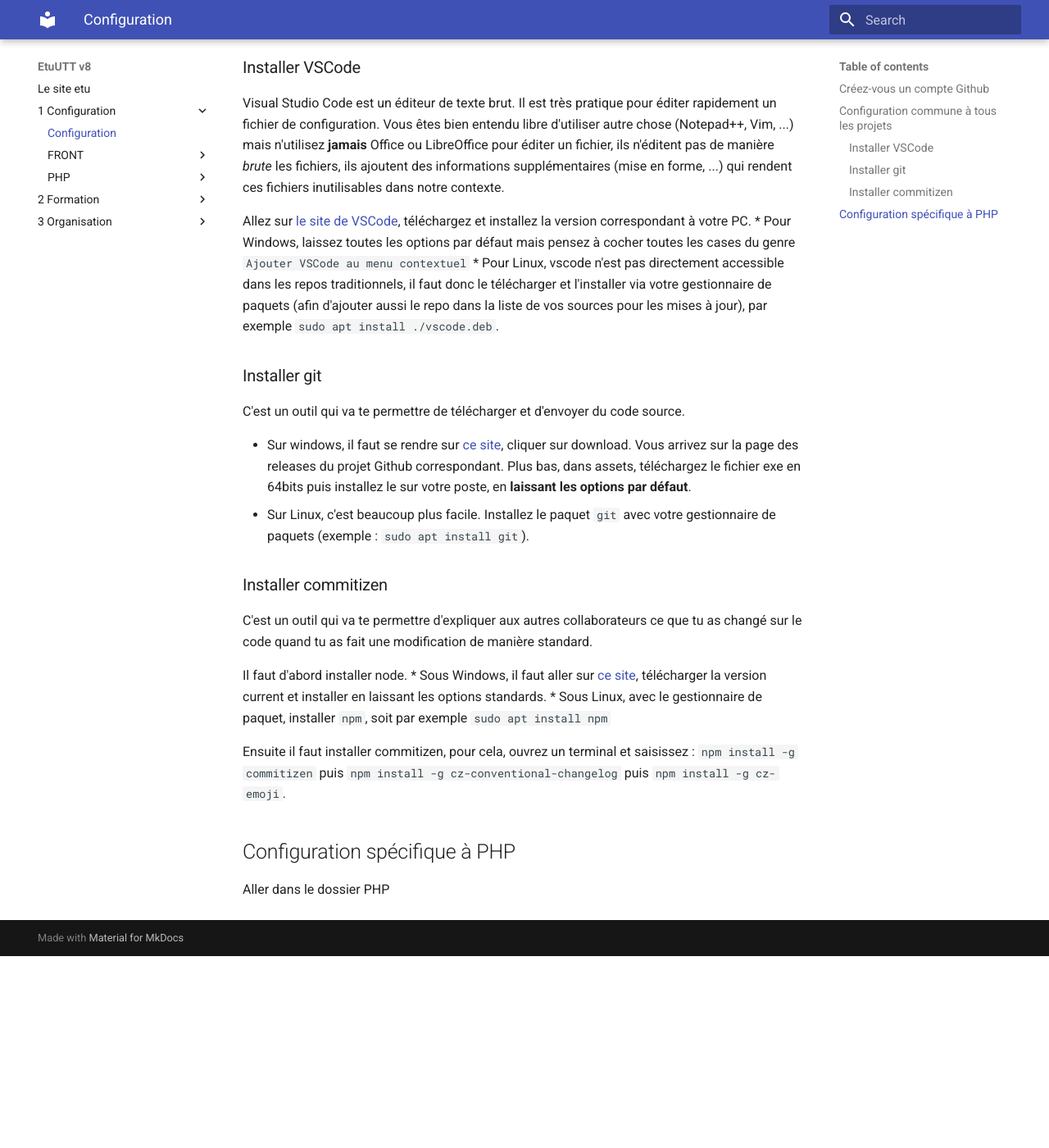
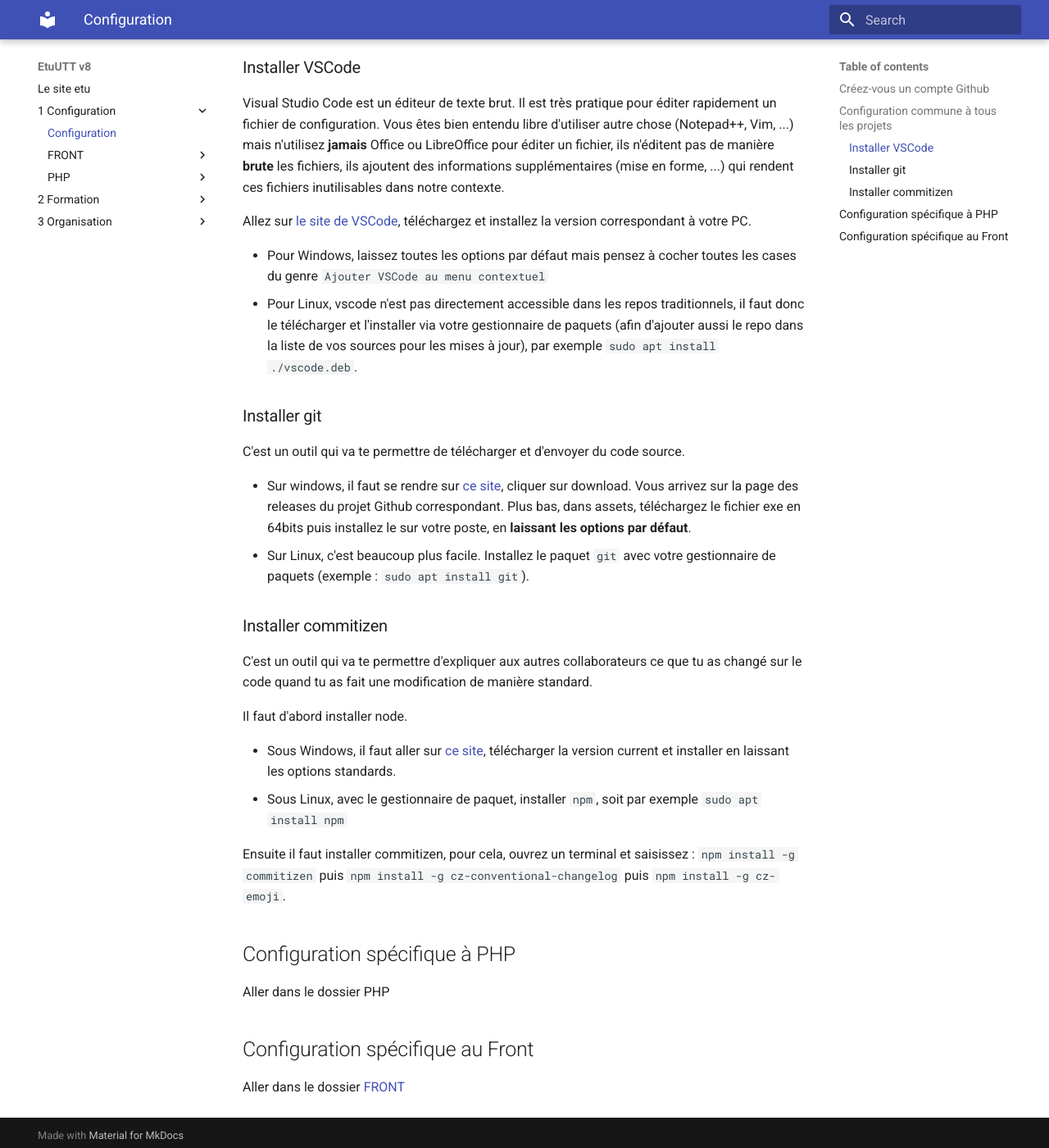
Before and after one commit to ungdev/etuutt-core, an MkDocs documentation site: the page built from docs/1-Configuration/README.md, in a window 1280 px wide and 1400 px high, scrolled down 464 px. Shown: the whole window at 82% size. Built offline with MkDocs 1.6.1 and Material for MkDocs 9.7.7, drawn with Linux system fonts in a browser that asks for light colours; before the commit the page ends 1630 px from its top, so only the background shows below that.

Commit message:
[DOC] add a sentence for redirection to File FRONT

```diff
--- a/docs/1-Configuration/README.md
+++ b/docs/1-Configuration/README.md
@@ -12,29 +12,35 @@ Activez le [Github Student Pack](https://education.github.com/pack) en cliquant
 
 ### Installer VSCode
 
-Visual Studio Code est un éditeur de texte brut. Il est très pratique pour éditer rapidement un fichier de configuration. Vous êtes bien entendu libre d'utiliser autre chose (Notepad++, Vim, ...) mais n'utilisez **jamais** Office ou LibreOffice pour éditer un fichier, ils n'éditent pas de manière *brute* les fichiers, ils ajoutent des informations supplémentaires (mise en forme, ...) qui rendent ces fichiers inutilisables dans notre contexte.
+Visual Studio Code est un éditeur de texte brut. Il est très pratique pour éditer rapidement un fichier de configuration. Vous êtes bien entendu libre d'utiliser autre chose (Notepad++, Vim, ...) mais n'utilisez **jamais** Office ou LibreOffice pour éditer un fichier, ils n'éditent pas de manière **brute** les fichiers, ils ajoutent des informations supplémentaires (mise en forme, ...) qui rendent ces fichiers inutilisables dans notre contexte.
 
 Allez sur [le site de VSCode](https://code.visualstudio.com/), téléchargez et installez la version correspondant à votre PC.
-* Pour Windows, laissez toutes les options par défaut mais pensez à cocher toutes les cases du genre `Ajouter VSCode au menu contextuel`
-* Pour Linux, vscode n'est pas directement accessible dans les repos traditionnels, il faut donc le télécharger et l'installer via votre gestionnaire de paquets (afin d'ajouter aussi le repo dans la liste de vos sources pour les mises à jour), par exemple `sudo apt install ./vscode.deb`.
+
+- Pour Windows, laissez toutes les options par défaut mais pensez à cocher toutes les cases du genre `Ajouter VSCode au menu contextuel`
+- Pour Linux, vscode n'est pas directement accessible dans les repos traditionnels, il faut donc le télécharger et l'installer via votre gestionnaire de paquets (afin d'ajouter aussi le repo dans la liste de vos sources pour les mises à jour), par exemple `sudo apt install ./vscode.deb`.
 
 ### Installer git
 
 C'est un outil qui va te permettre de télécharger et d'envoyer du code source.
 
-* Sur windows, il faut se rendre sur [ce site](https://gitforwindows.org/), cliquer sur download. Vous arrivez sur la page des releases du projet Github correspondant. Plus bas, dans assets, téléchargez le fichier exe en 64bits puis installez le sur votre poste, en **laissant les options par défaut**.
-* Sur Linux, c'est beaucoup plus facile. Installez le paquet `git` avec votre gestionnaire de paquets (exemple : `sudo apt install git`).
+- Sur windows, il faut se rendre sur [ce site](https://gitforwindows.org/), cliquer sur download. Vous arrivez sur la page des releases du projet Github correspondant. Plus bas, dans assets, téléchargez le fichier exe en 64bits puis installez le sur votre poste, en **laissant les options par défaut**.
+- Sur Linux, c'est beaucoup plus facile. Installez le paquet `git` avec votre gestionnaire de paquets (exemple : `sudo apt install git`).
 
 ### Installer commitizen
 
 C'est un outil qui va te permettre d'expliquer aux autres collaborateurs ce que tu as changé sur le code quand tu as fait une modification de manière standard.
 
 Il faut d'abord installer node.
-* Sous Windows, il faut aller sur [ce site](https://nodejs.org/en/), télécharger la version current et installer en laissant les options standards.
-* Sous Linux, avec le gestionnaire de paquet, installer `npm`, soit par exemple `sudo apt install npm`
+
+- Sous Windows, il faut aller sur [ce site](https://nodejs.org/en/), télécharger la version current et installer en laissant les options standards.
+- Sous Linux, avec le gestionnaire de paquet, installer `npm`, soit par exemple `sudo apt install npm`
 
 Ensuite il faut installer commitizen, pour cela, ouvrez un terminal et saisissez : `npm install -g commitizen` puis `npm install -g cz-conventional-changelog` puis `npm install -g cz-emoji`.
 
 ## Configuration spécifique à PHP
 
 Aller dans le dossier PHP
+
+## Configuration spécifique au Front
+
+Aller dans le dossier [FRONT](1-Configuration/FRONT/)
```
